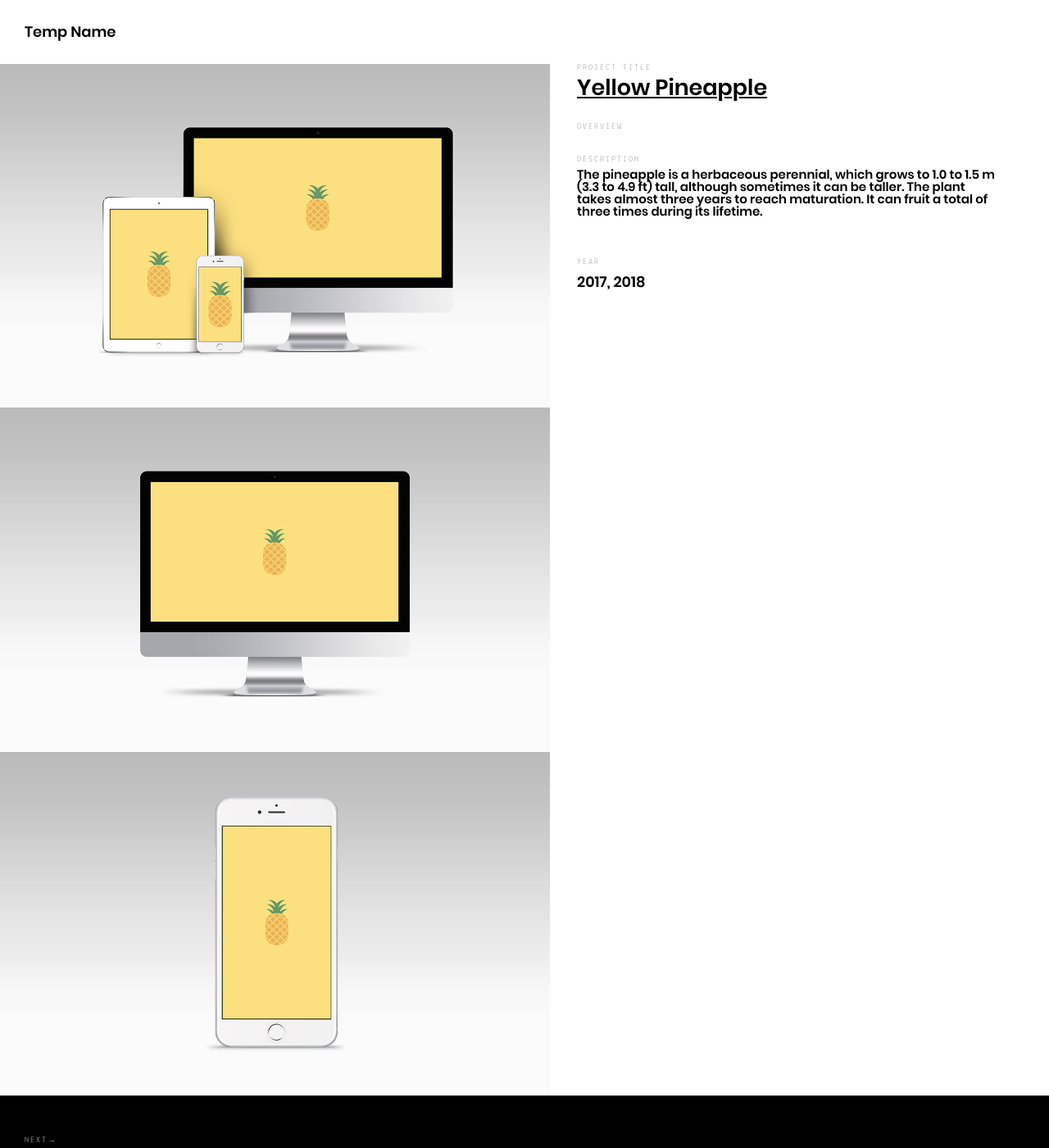
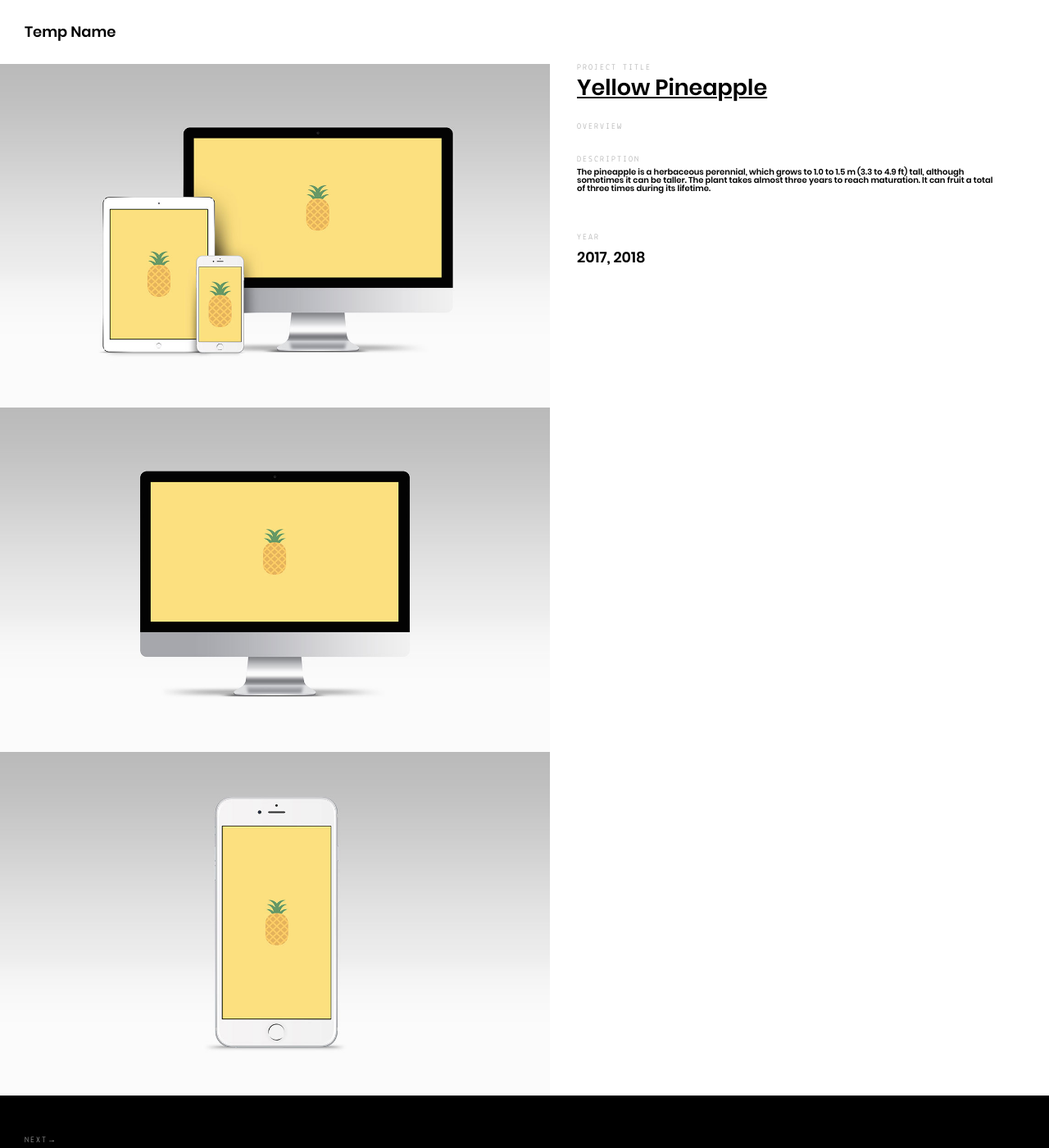
Before and after one commit to amdapoz/portfolio, a Jekyll site: the page built from _posts/projects/2017-04-02-yellowpineapple.md, in a window 1280 px wide and 1400 px high. Shown: the whole window at 82% size. Built offline with Jekyll 4.4.1, drawn with Linux system fonts in a browser that asks for light colours.

Commit message:
Update _layout.scss

```diff
--- a/assets/scss/_layout.scss
+++ b/assets/scss/_layout.scss
@@ -218,7 +218,7 @@
 		font-weight: lighter;
 	}
 	h3 {
-		font-size: smaller;
+		font-size: 1rem;
 		font-weight: lighter;
 	}
 
```
